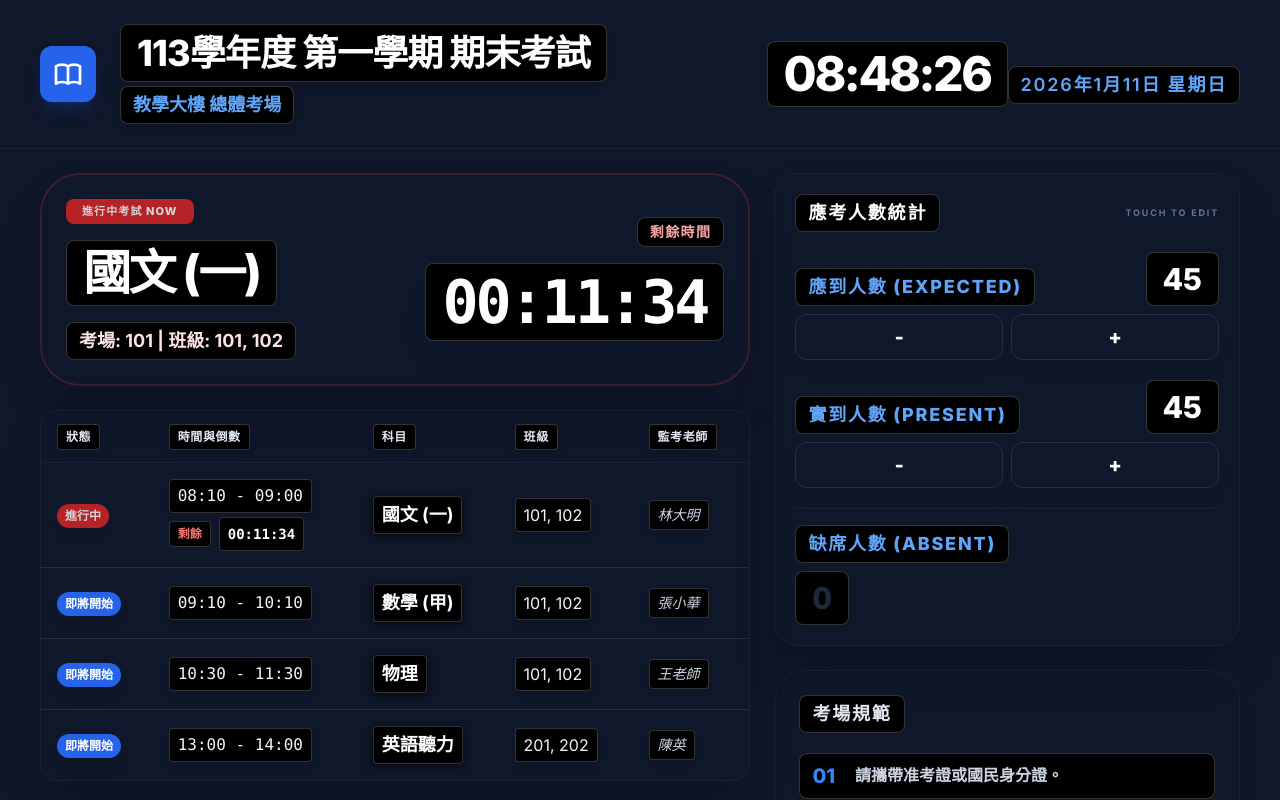
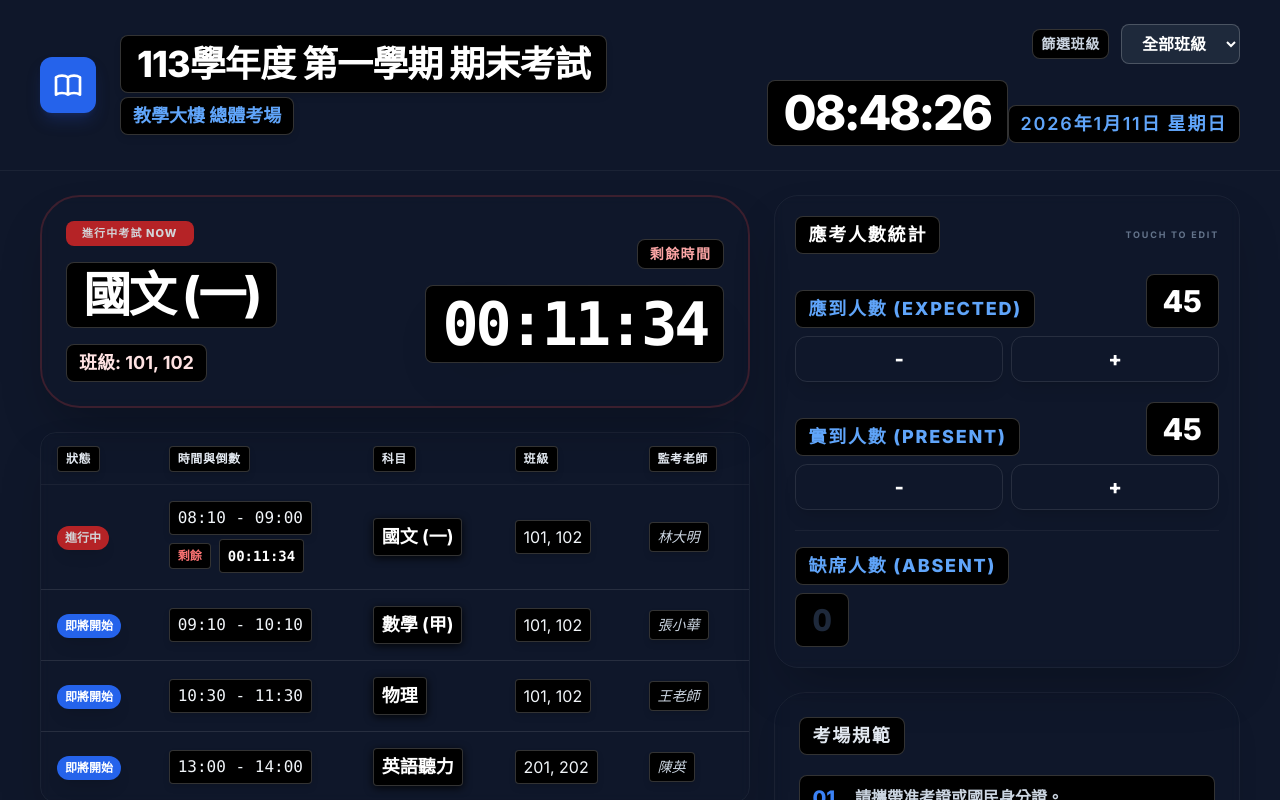
Before and after one commit to Rong-bit/Exam, a React (Vite) app: page / in a window 1280 px wide. Shown: the top 800 px of the page. Built offline with nearby package versions, Linux system fonts and the light colour scheme.

Commit message:
Update App.tsx

```diff
--- a/App.tsx
+++ b/App.tsx
@@ -43,10 +43,28 @@ const App: React.FC = () => {
     return () => clearInterval(timer);
   }, []);
 
+  // 從所有sessions中提取唯一的班級列表
+  const allClasses = useMemo(() => {
+    const classSet = new Set<string>();
+    sessions.forEach(session => {
+      session.class.split(',').forEach(c => {
+        const trimmed = c.trim();
+        if (trimmed) classSet.add(trimmed);
+      });
+    });
+    return Array.from(classSet).sort();
+  }, [sessions]);
+
   const filteredSessions = useMemo(() => {
     if (!config.targetClass) return sessions;
     const filter = config.targetClass.trim().toLowerCase();
-    return sessions.filter(s => s.class.toLowerCase().includes(filter));
+    return sessions.filter(s => {
+      const sessionClass = (s.class || '').trim().toLowerCase();
+      // 如果班級字段為空，則適用所有班級（顯示在所有篩選中）
+      if (!sessionClass) return true;
+      // 否則使用原有的篩選邏輯
+      return sessionClass.includes(filter);
+    });
   }, [sessions, config.targetClass]);
 
   const ongoingExam = filteredSessions.find(s => currentTime >= s.startTime && currentTime < s.endTime);
@@ -224,7 +242,24 @@ const App: React.FC = () => {
               <p className="text-blue-400 font-bold text-lg mt-1 drop-shadow-md px-3 py-1 bg-black border border-white/20 rounded-lg inline-block">{config.venue}</p>
             </div>
           </div>
-          <Clock />
+          <div className="flex flex-col items-end gap-4">
+            {viewMode === 'signage' && allClasses.length > 0 && (
+              <div className="flex items-center gap-3">
+                <label className="text-sm font-bold text-slate-300 uppercase tracking-wider px-2 py-1 bg-black border border-white/20 rounded-lg">篩選班級</label>
+                <select
+                  value={config.targetClass || ''}
+                  onChange={(e) => setConfig({ ...config, targetClass: e.target.value })}
+                  className="bg-slate-800 border border-white/20 rounded-lg px-4 py-2 text-white font-bold focus:ring-2 focus:ring-blue-400 focus:outline-none cursor-pointer"
+                >
+                  <option value="">全部班級</option>
+                  {allClasses.map(cls => (
+                    <option key={cls} value={cls}>{cls}</option>
+                  ))}
+                </select>
+              </div>
+            )}
+            <Clock />
+          </div>
           </header>
 
           <main className="flex-1 px-10 py-6">
@@ -238,7 +273,7 @@ const App: React.FC = () => {
                         <span className="inline-block px-4 py-1 bg-red-600 text-white text-[11px] font-black rounded-lg animate-pulse uppercase tracking-widest">進行中考試 NOW</span>
                       </div>
                       <h2 className="text-5xl font-black text-white mb-2 tracking-tighter px-4 py-2 bg-black border border-white/20 rounded-lg inline-block">{ongoingExam.subject}</h2>
-                      <p className="text-lg text-red-100 font-bold px-3 py-1 bg-black border border-white/20 rounded-lg inline-block mt-2">考場: {ongoingExam.room} | 班級: {ongoingExam.class}</p>
+                      <p className="text-lg text-red-100 font-bold px-3 py-1 bg-black border border-white/20 rounded-lg inline-block mt-2">班級: {config.targetClass || ongoingExam.class || '全部班級'}</p>
                     </div>
                     <div className="relative z-10 text-right">
                       <p className="text-red-300 text-sm font-black uppercase tracking-widest mb-2 px-3 py-1 bg-black border border-white/20 rounded-lg inline-block">剩餘時間</p>
@@ -248,7 +283,7 @@ const App: React.FC = () => {
                     </div>
                   </div>
                 )}
-                <ExamTable sessions={filteredSessions} currentTime={currentTime} />
+                <ExamTable sessions={filteredSessions} currentTime={currentTime} targetClass={config.targetClass} />
               </div>
 
               <div className="lg:col-span-4 space-y-6">
```
